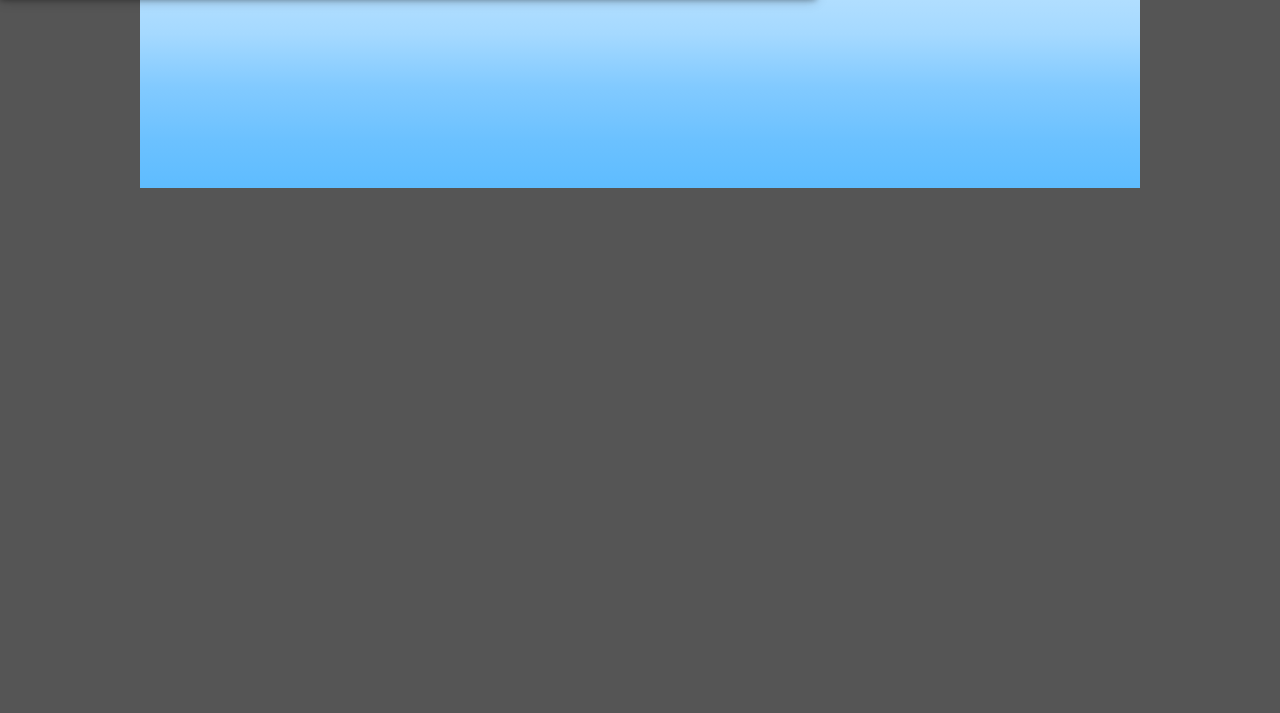
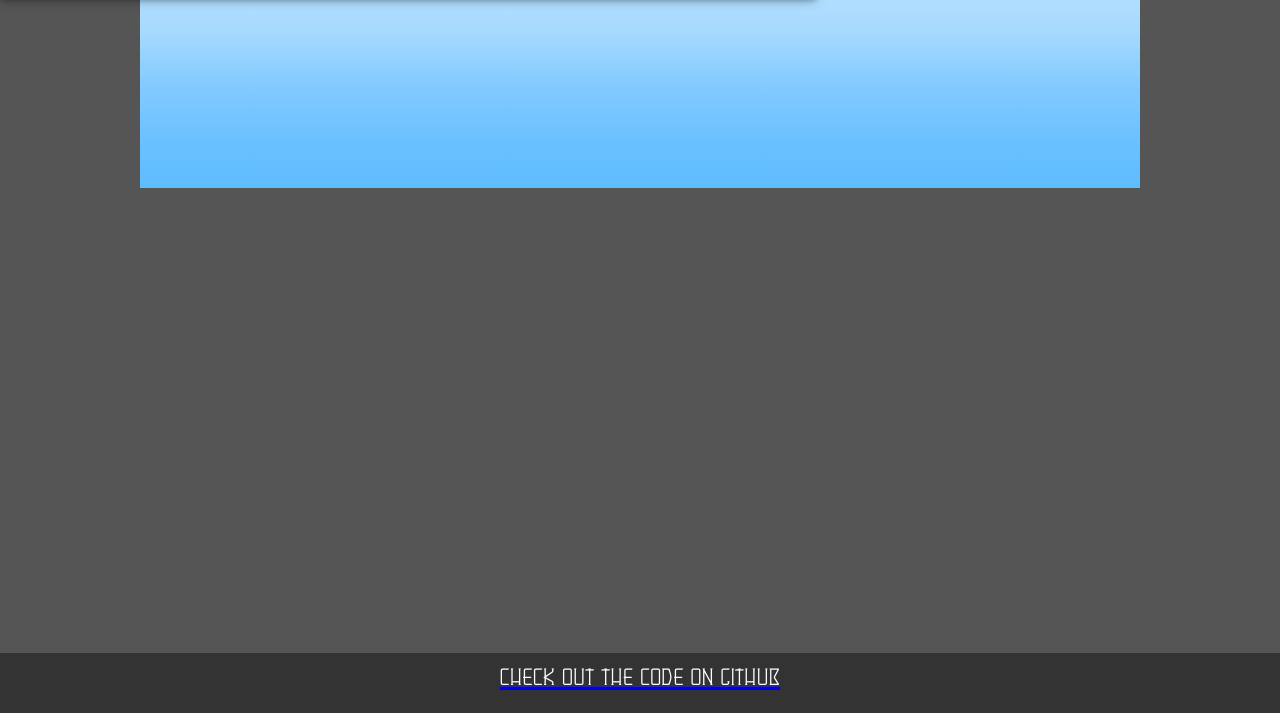
Before and after one commit to jtedwards21/betterHeatMap, a website with bundled scripts: page public/index.html in a window 1280 px wide. Shown: the part 87-800 px from the top of the page. Built offline with nearby package versions, Linux system fonts and the light colour scheme.

Commit message:
Added a Footer

```diff
--- a/public/index.html
+++ b/public/index.html
@@ -21,7 +21,8 @@
 　　  <svg id="chart"></svg>
   </div>
 </div>
-<script src="https://d3js.org/d3.v4.min.js"></script>
+<footer class="footer"<div class="container"><a href="https://github.com/jtedwards21/barchart" id="github-container"><p>Check out the code on github</p></a></div></footer>
+<script src="public/js/d3.v4.min.js"></script>
 <script src="public/js/jquery-3.1.1.min.js"></script>
 <script src="public/js/hexbin.min.js"></script>
 <script src="/controllers/index.js"></script>
```
Also changed, not shown: d3.v4.min.js (added), public/dist/css/Denominator.ttf (added), public/dist/css/main.css, public/js/d3.v4.min.js (added).
